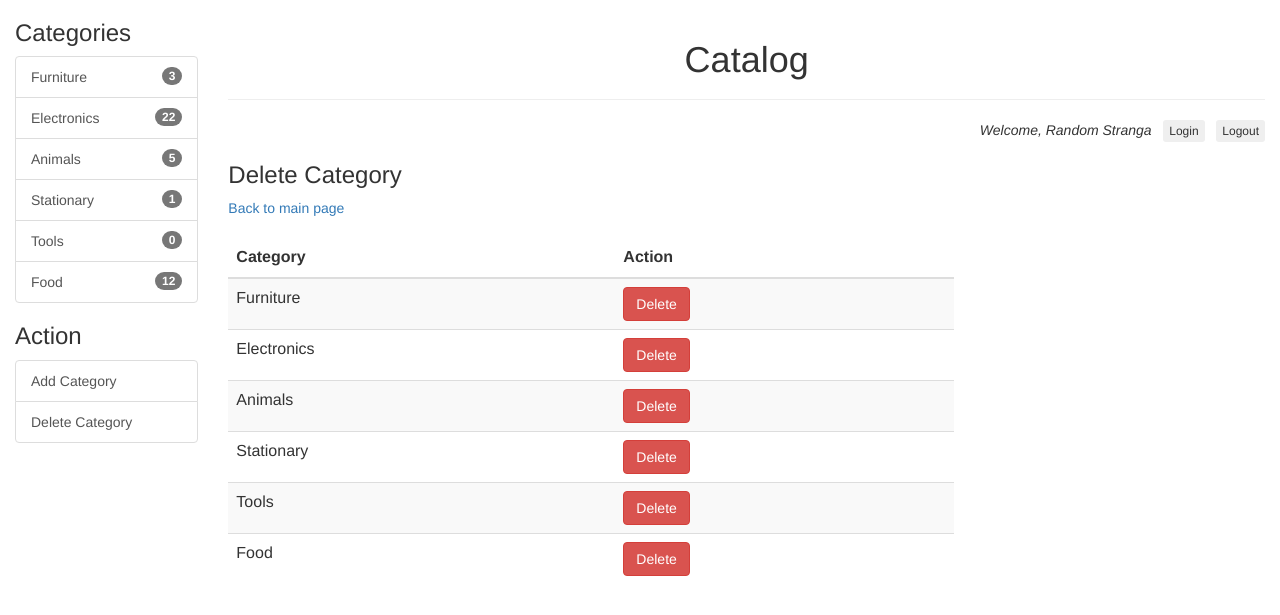
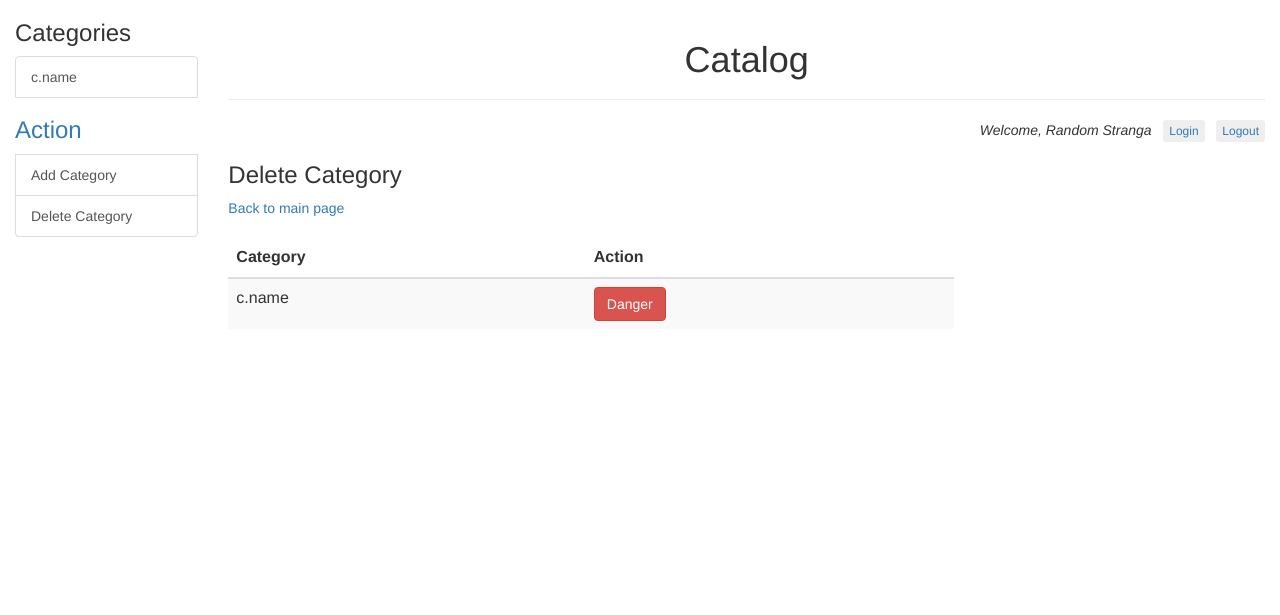
Before and after one commit to jessica-hsu/Full-stack-Nanodegree, a Flask app: template project5/templates/delete-category.html in a window 1280 px wide. Shown: the top 615 px of the page. Run offline with Flask 2, Linux system fonts and the light colour scheme; the template is opened without the code that fills it: most values are stand-ins (such as "Sample title", 1, 10 or a date in 2020); some libraries are stand-ins or nearby versions.

Commit message:
[templates] modify to add flask variables

```diff
--- a/project5/templates/delete-category.html
+++ b/project5/templates/delete-category.html
@@ -21,29 +21,26 @@
 				<div class="col-sm-2" id="menu">
 					<h3>Categories</h3>
 					<div class="list-group" id="categories">
-						<a href="show-items.html" class="list-group-item">Furniture<span class="badge">3</span></a>
-						<a href="#" class="list-group-item">Electronics<span class="badge">22</span></a></a>
-						<a href="#" class="list-group-item">Animals<span class="badge">5</span></a></a>
-						<a href="#" class="list-group-item">Stationary<span class="badge">1</span></a></a>
-						<a href="#" class="list-group-item">Tools<span class="badge">0</span></a></a>
-						<a href="#" class="list-group-item">Food<span class="badge">12</span></a></a>
+						{% for c in categories %}
+							<a href="{{url_for('view_category_items',category_id=c.id)}}" class="list-group-item">c.name<a>
+						{% endfor %}
 					</div>
 					<h3>Action</h3>
 					<div class="list-group" id="action-items-categories">
-						<a href="add-category.html" class="list-group-item">Add Category</a>
-						<a href="delete-category.html" class="list-group-item">Delete Category</a>
+						<a href="{{url_for('add_category')}}" class="list-group-item">Add Category</a>
+						<a href="{{url_for('view_categories_to_delete')}}" class="list-group-item">Delete Category</a>
 					</div>
 				</div>
 				<div class="col-sm-10" id="content">
 					<div class="page-header"><h1>Catalog</h1></div>
 					<div id="login-info">
 						<i>Welcome, Random Stranga</i> &nbsp;
-						<button type="button" class="btn btn-xs">Login</button> &nbsp;
-						<button type="button" class="btn btn-xs">Logout</button>
+						<a href="{{url_for('login')}}"><button type="button" class="btn btn-xs">Login</button></a> &nbsp;
+						<a href="{{url_for('logout')}}"><button type="button" class="btn btn-xs">Logout</button></a>
 					</div>
 					<div id="main">
 						<h3>Delete Category</h3>
-						<a href="index.html">Back to main page</a>
+						<a href="{{url_for('load_main_page')}}">Back to main page</a>
 						<br><br>
 						<div id="all-categories" class="table-responsive">
 							<table class="table table-striped">
@@ -51,24 +48,12 @@
 									<tr><th>Category</th><th>Action</th></tr>
 								</thead>
 								<tbody>
-									<tr><td>Furniture</td>
-										<td><a href="#"><button id="delete_c_1" type="button" class="btn btn-danger">Delete</button></a></td>
-									</tr>
-									<tr><td>Electronics</td>
-										<td><a href="#"><button id="delete_c_2" type="button" class="btn btn-danger">Delete</button></a></td>
-									</tr>
-									<tr><td>Animals</td>
-										<td><a href="#"><button id="delete_c_3" type="button" class="btn btn-danger">Delete</button></a></td>
-									</tr>
-									<tr><td>Stationary</td>
-										<td><a href="#"><button id="delete_c_4" type="button" class="btn btn-danger">Delete</button></a></td>
-									</tr>
-									<tr><td>Tools</td>
-										<td><a href="#"><button id="delete_c_5" type="button" class="btn btn-danger">Delete</button></a></td>
-									</tr>
-									<tr><td>Food</td>
-										<td><a href="#"><button id="delete_c_6" type="button" class="btn btn-danger">Delete</button></a></td>
-									</tr>
+									{% for c in categories %}
+										<tr><td>c.name</td><td>
+										<a href="{{url_for('delete_category_now',category_id=c.id)}}">
+											<button type="button" class="btn btn-danger">Danger</button>
+										<a></td></tr>
+									{% endfor %}
 								</tbody>
 							</table>
 						</div>
```
Also changed, not shown: project5/templates/add-category.html (+5 -5 lines), project5/templates/add-item.html (+9 -12 lines), project5/templates/edit-item.html (+12 -15 lines), project5/templates/index.html (+4 -10 lines), project5/templates/show-items.html (+16 -21 lines).
